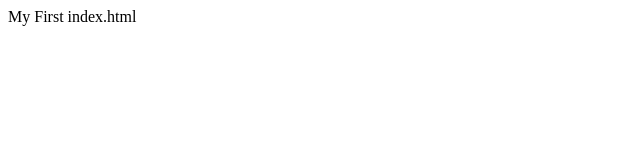
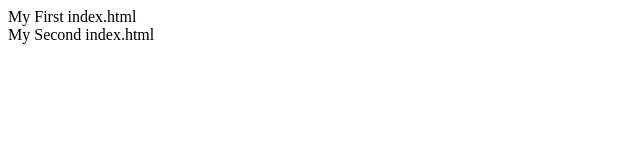
Before and after one commit to seungkwanyoo/VsCode_Github, a plain HTML site: page index.html in a window 1280 px wide. Shown: the whole page, without its empty margins (0-640 px from the left). Drawn offline with Linux system fonts and the light colour scheme.

Commit message:
scond commit

```diff
--- a/index.html
+++ b/index.html
@@ -9,5 +9,7 @@
 <body>
 
     <div>My First index.html</div>
+
+    <div>My Second index.html</div>
 </body>
 </html>
```
